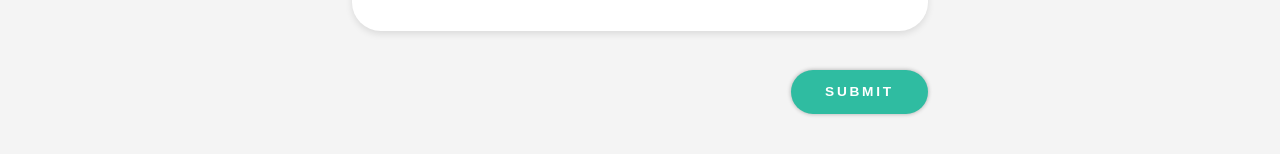
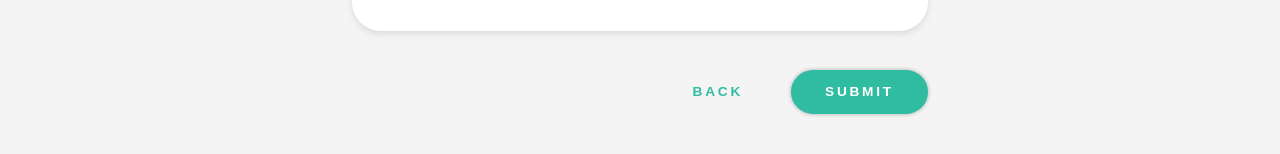
Before and after one commit to huzhx/baseline-preference, a React (Create React App) app: page /sign-in/enter-code in a window 1280 px wide. Shown: the part 456-610 px from the top of the page. Built offline with nearby package versions, Linux system fonts and the light colour scheme.

Commit message:
set update the component to get back and move forward

```diff
--- a/src/SignInVeriEnterCode.js
+++ b/src/SignInVeriEnterCode.js
@@ -1,4 +1,5 @@
 import React, { useState, useEffect } from 'react';
+import { useHistory } from 'react-router-dom';
 
 import styles from './SignInVeriEnterCode.module.css';
 import Header from './Header';
@@ -29,6 +30,10 @@ const SignInVeriEnterCode = () => {
   }, [passcodeState]);
 
   const label = 'Please enter the 7-digit one-time passcode you received:';
+
+  const history = useHistory();
+  const goBack = () => history.goBack();
+  const handleClick = () => history.push('/baseline-preference');
 
   return (
     <div className={styles.sign_in_veri_enter_code}>
@@ -65,7 +70,7 @@ const SignInVeriEnterCode = () => {
         </NavBar>
       </div>
       <div className={styles.sign_in_veri_enter_code__header}>
-        <Header title="Your matching" highlights="patient record" addon="has been found!" />
+        <Header title="Your matching" highlights="patient record" addon="has been found!" hasGoBack />
       </div>
       <div className={styles['sign_in_veri_enter_code__header--noBackground']}>
         <Header title="Your matching" highlights="patient record" addon="has been found!" noBackground />
@@ -74,13 +79,14 @@ const SignInVeriEnterCode = () => {
         <div className={styles.sign_in_veri_enter_code__content}>
           <SignInVeriEnterCodeForm label={label} handleOnChange={handleOnChange} />
           <div className={styles.sign_in_veri_enter_code__button_container}>
-            <Button label="Submit" />
+            <Button label="Back" secondary handleClick={goBack} />
+            <Button label="Submit" handleClick={handleClick} />
           </div>
         </div>
       </div>
       <div className={styles.sign_in_veri_enter_code__footer}>
         <Footer alignContentEvenly={false} sticky={sticky}>
-          <Button label="Submit" />
+          <Button label="Submit" handleClick={handleClick} />
         </Footer>
       </div>
     </div>
```
